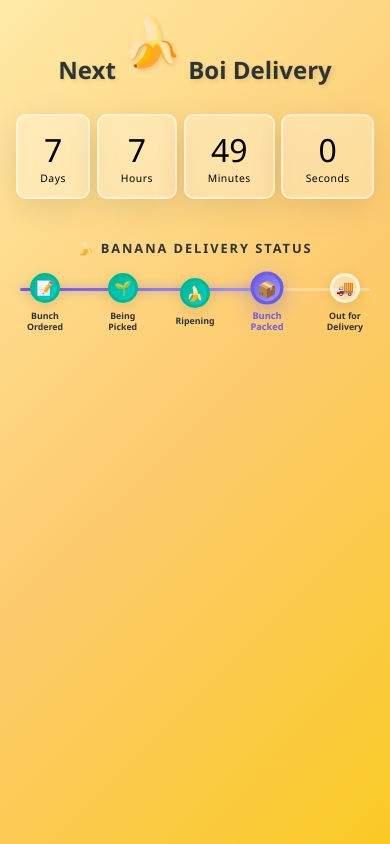
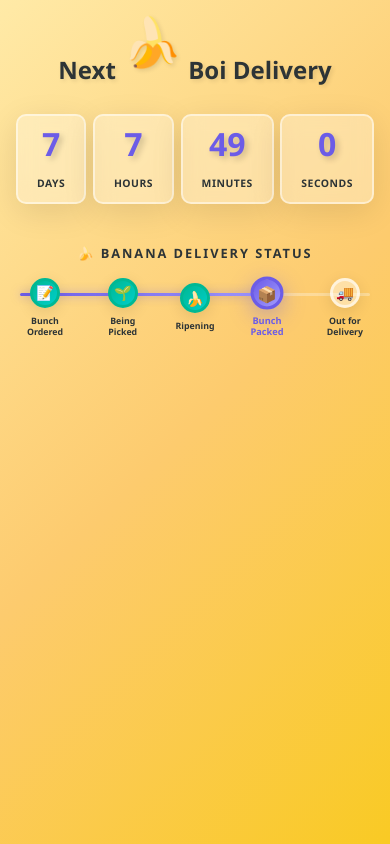
Before and after one commit to StephenCronk/bananatracking, a plain HTML site: page index.html in a window 390 px wide. Drawn offline with Linux system fonts and the light colour scheme.

```diff
--- a/index.html
+++ b/index.html
@@ -62,10 +62,10 @@
             background: rgba(255, 255, 255, 0.3);
             backdrop-filter: blur(10px);
             border-radius: clamp(12px, 3vw, 20px);
-            padding: clamp(1rem, 3vw, 3rem);
-            min-width: clamp(70px, 18vw, 200px);
+            padding: clamp(1rem, 4vw, 4rem);
+            min-width: clamp(70px, 18vw, 280px);
             flex: 1 1 auto;
-            max-width: 200px;
+            max-width: 280px;
             box-shadow: 0 8px 32px rgba(0, 0, 0, 0.1);
             border: 2px solid rgba(255, 255, 255, 0.5);
             transition: transform 0.3s ease;
@@ -73,7 +73,10 @@
 
         .time-unit:hover {
             transform: translateY(-10px);
-        }2.5rem, 10vw, 10rem);
+        }
+
+        .number {
+            font-size: clamp(2.5rem, 15vw, 18rem);
             font-weight: 900;
             color: #6c5ce7;
             line-height: 1;
@@ -82,12 +85,13 @@
         }
 
         .label {
-            font-size: clamp(0.7rem, 2vw, 2rem);
+            font-size: clamp(0.7rem, 2.5vw, 3rem);
             color: #2d3436;
             font-weight: 600;
             text-transform: uppercase;
-            margin-top: clamp(0.5rem, 1vw, 1rem);
-            letter-spacing: clamp(1px, 0.3vw, 2px)
+            margin-top: clamp(0.5rem, 1.5vw, 2rem);
+            letter-spacing: clamp(1px, 0.5vw, 4px);
+
             text-transform: uppercase;
             margin-top: 1rem;
             letter-spacing: 2px;
```
